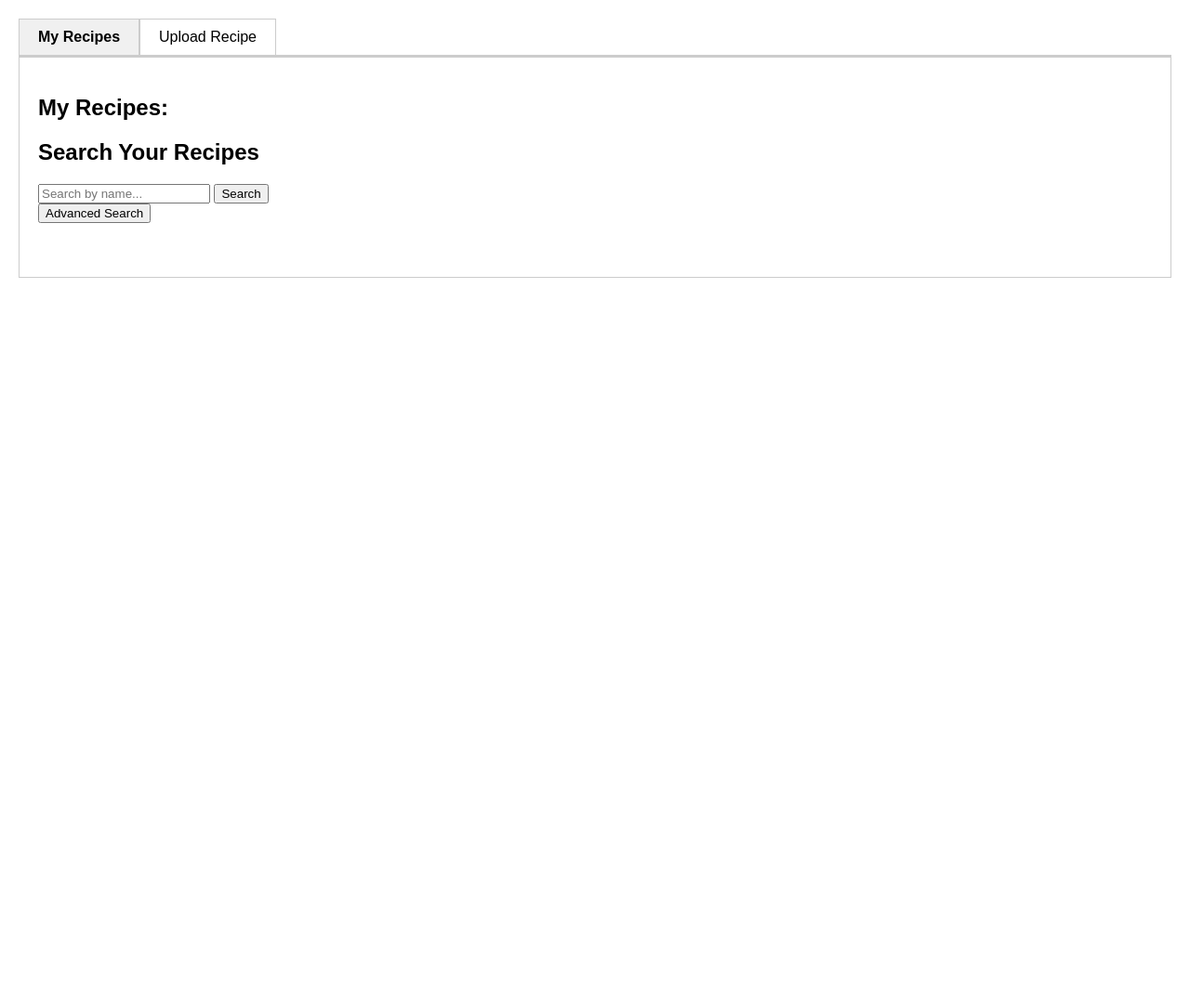
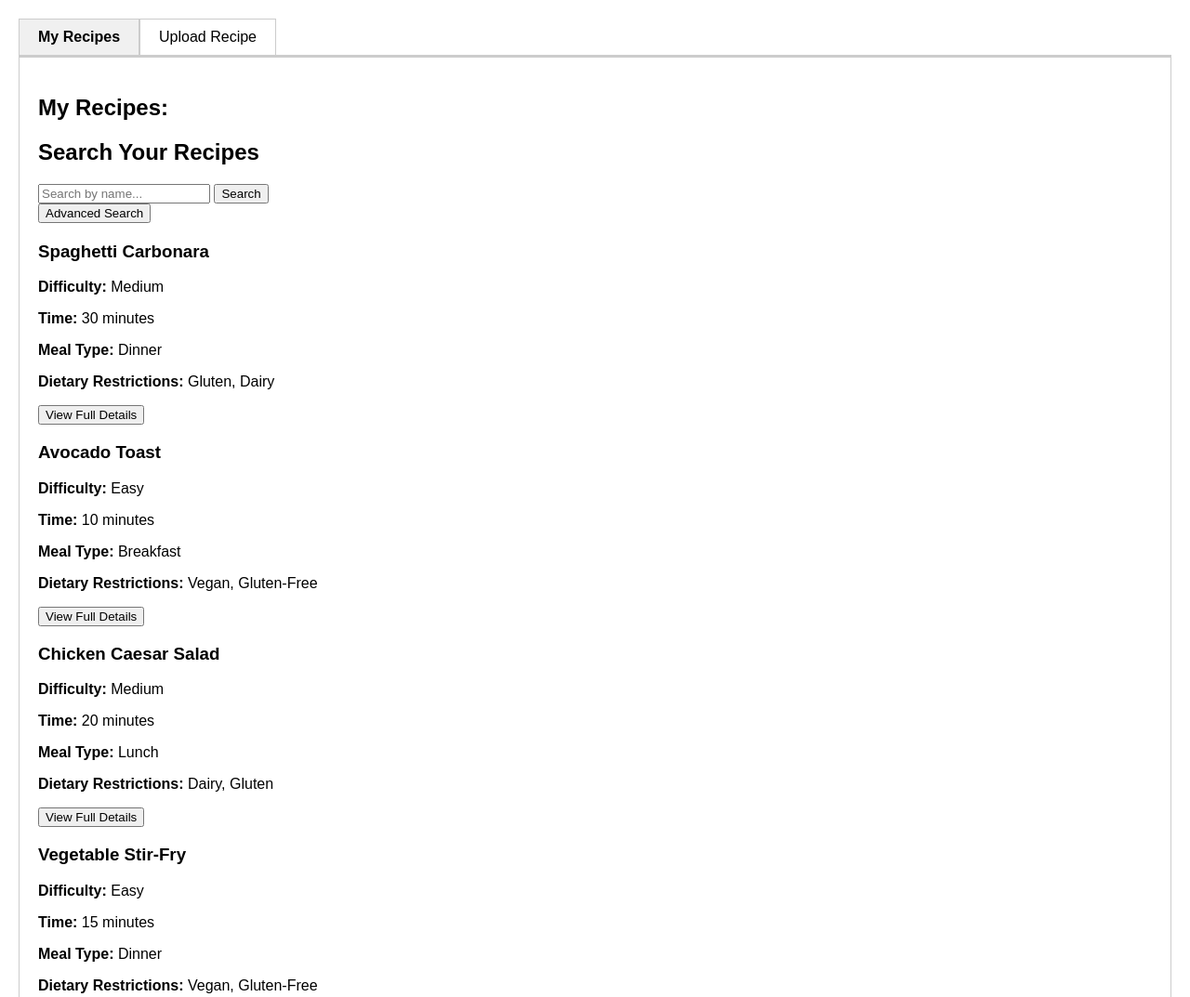
Before and after one commit to AndrewJhD/recipeApp, a plain HTML site: page index.html in a window 1280 px wide. Shown: the top 1073 px of the page at 93% size. Before the commit the page ends 800 px from the top, so only its background shows below. Drawn offline with Linux system fonts and the light colour scheme.

Commit message:
Update index.html

```diff
--- a/index.html
+++ b/index.html
@@ -207,11 +207,91 @@
         const difficulty = ["Easy", "Medium", "Hard"];
         const mealType = ["Breakfast","Brunch", "Lunch", "Supper", "Snack"];
 
-        const dietOptions = ["Vegan", "Gluton-Free", "Keto", "Dairy-Free", "Contains Dairy"];
+        const dietOptions = ["Vegan", "Gluton-Free", "Keto", "Dairy-Free", "Contains Dairy","Gluton"];
 
         const dropdownContainer = document.getElementById("dietaryContainer");
         const addBtn = document.getElementById("dietNotes");
         let dietDropdownCount = 0;
+        let recipes = [
+        {
+            name: "Spaghetti Carbonara",
+            difficulty: "Medium",
+            time: 30,
+            ingredients: [
+                { name: "Spaghetti", measurement: "200g", size: "1 serving" },
+                { name: "Eggs", measurement: "2", size: "large" },
+                { name: "Parmesan", measurement: "50g", size: "grated" },
+                { name: "Bacon", measurement: "100g", size: "diced" }
+            ],
+            directions: [
+                "Boil the spaghetti in salted water until al dente.",
+                "Cook the bacon in a pan until crispy.",
+                "Whisk the eggs and parmesan in a bowl.",
+                "Combine the cooked spaghetti, bacon, and egg mixture, stirring quickly to avoid scrambling the eggs.",
+                "Serve with extra parmesan on top."
+            ],
+            mealType: "Dinner",
+            dietaryRestrictions: ["Gluten", "Dairy"]
+        },
+        {
+            name: "Avocado Toast",
+            difficulty: "Easy",
+            time: 10,
+            ingredients: [
+                { name: "Avocado", measurement: "1", size: "large" },
+                { name: "Whole Wheat Bread", measurement: "2 slices", size: "2 slices" },
+                { name: "Olive Oil", measurement: "1 tsp", size: "optional" },
+                { name: "Lemon", measurement: "1/2", size: "juiced" }
+            ],
+            directions: [
+                "Toast the slices of bread.",
+                "Mash the avocado in a bowl and mix with lemon juice.",
+                "Spread the mashed avocado on the toasted bread.",
+                "Drizzle with olive oil if desired."
+            ],
+            mealType: "Breakfast",
+            dietaryRestrictions: ["Vegan", "Gluten-Free"]
+        },
+        {
+            name: "Chicken Caesar Salad",
+            difficulty: "Medium",
+            time: 20,
+            ingredients: [
+                { name: "Chicken Breast", measurement: "1", size: "grilled and sliced" },
+                { name: "Romaine Lettuce", measurement: "2 cups", size: "chopped" },
+                { name: "Caesar Dressing", measurement: "3 tbsp", size: "optional" },
+                { name: "Croutons", measurement: "1/4 cup", size: "for garnish" },
+                { name: "Parmesan", measurement: "2 tbsp", size: "shredded" }
+            ],
+            directions: [
+                "Grill the chicken breast and slice it.",
+                "Toss the chopped lettuce with Caesar dressing.",
+                "Top with grilled chicken, croutons, and parmesan."
+            ],
+            mealType: "Lunch",
+            dietaryRestrictions: ["Dairy", "Gluten"]
+        },
+        {
+            name: "Vegetable Stir-Fry",
+            difficulty: "Easy",
+            time: 15,
+            ingredients: [
+                { name: "Carrot", measurement: "1", size: "julienned" },
+                { name: "Bell Pepper", measurement: "1", size: "sliced" },
+                { name: "Soy Sauce", measurement: "2 tbsp", size: "low-sodium" },
+                { name: "Olive Oil", measurement: "1 tbsp", size: "for frying" },
+                { name: "Garlic", measurement: "2 cloves", size: "minced" }
+            ],
+            directions: [
+                "Heat the olive oil in a pan over medium heat.",
+                "Add garlic and sauté for 1-2 minutes.",
+                "Add carrots and bell pepper, stir-fry until tender.",
+                "Add soy sauce and stir to coat. Cook for an additional 2 minutes."
+            ],
+            mealType: "Dinner",
+            dietaryRestrictions: ["Vegan", "Gluten-Free"]
+        }
+        ];
 
         function getSelectedValues() {
         return Array.from(dropdownContainer.querySelectorAll("select"))
@@ -394,7 +474,7 @@
         }
 
 
-        let recipes = [];
+
 
         document.getElementById("recipe-form").addEventListener("submit", function(event) {
             event.preventDefault();
@@ -556,6 +636,49 @@
             document.getElementById(sectionId).style.display = 'block';
         }
 
+        function displaySearchResults(results) {
+            const recipeList = document.getElementById("recipe-list");
+            recipeList.innerHTML = ""; // Clear previous results
+
+            if (results.length === 0) {
+                recipeList.innerHTML = "<p>No recipes found.</p>";
+                return;
+            }
+
+            results.forEach(recipe => {
+                const recipeDiv = document.createElement("div");
+                recipeDiv.classList.add("recipe-item");
+
+                recipeDiv.innerHTML = `
+                    <h3>${recipe.name}</h3>
+                    <p>Difficulty: ${recipe.difficulty}</p>
+                    <p>Meal Type: ${recipe.mealType}</p>
+                    <button onclick="toggleFullRecipe(this)">View Full Recipe</button>
+                    <div class="full-recipe" style="display: none;">
+                        <p><strong>Ingredients:</strong> ${recipe.ingredients.join(", ")}</p>
+                        <p><strong>Directions:</strong></p>
+                        <ol>${recipe.directions.map(step => `<li>${step}</li>`).join('')}</ol>
+                        <p><strong>Time:</strong> ${recipe.time}</p>
+                    </div>
+                `;
+
+                recipeList.appendChild(recipeDiv);
+            });
+        }
+        function performSearch() {
+            const filters = {
+                name: document.getElementById("search-name").value.trim(),
+                difficulty: document.getElementById("search-difficulty").value.trim(),
+                mealType: document.getElementById("search-mealtype").value.trim(),
+                includeIngredients: document.getElementById("include-ingredients").value.trim().split(',').map(i => i.trim()).filter(Boolean),
+                excludeIngredients: document.getElementById("exclude-ingredients").value.trim().split(',').map(i => i.trim()).filter(Boolean),
+            };
+
+            const results = searchRecipes(filters);
+            displaySearchResults(results);
+        }
+
+
         window.onload = function() {
             displayRecipes();
         };
```
